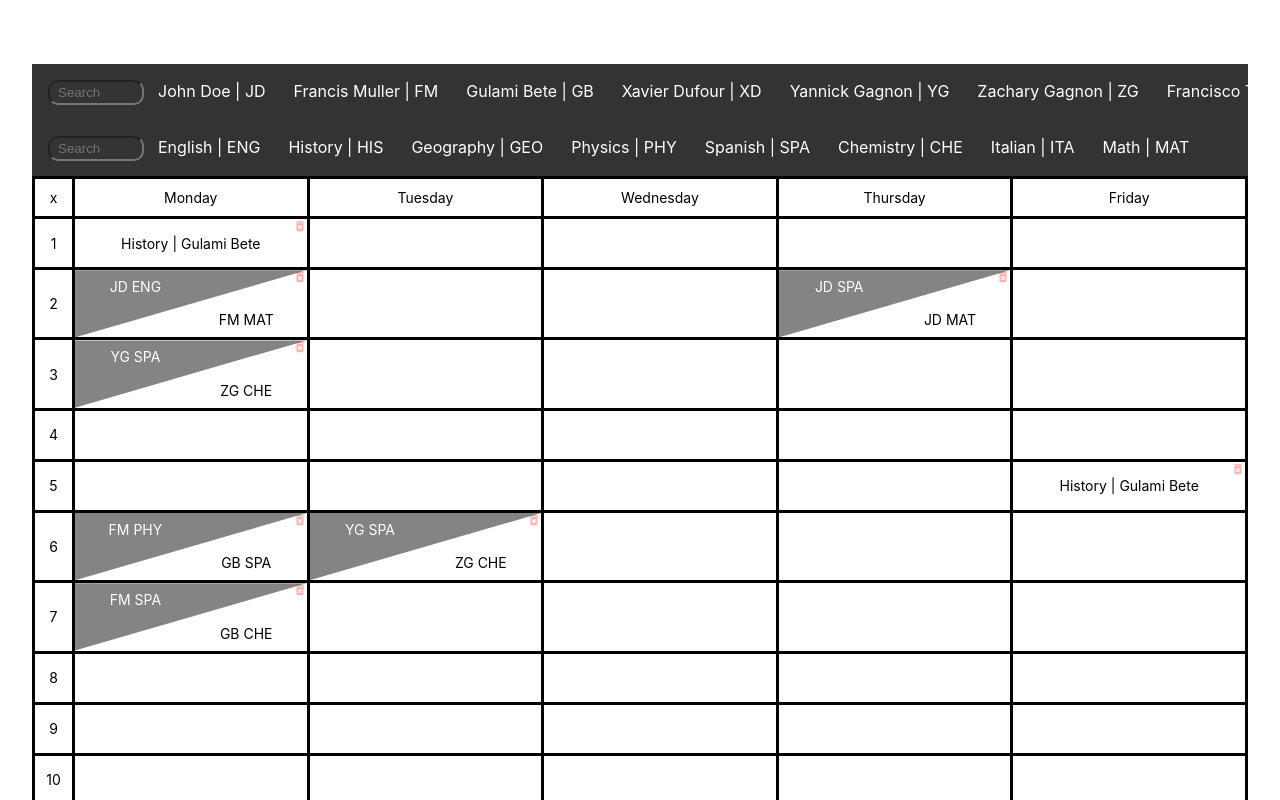
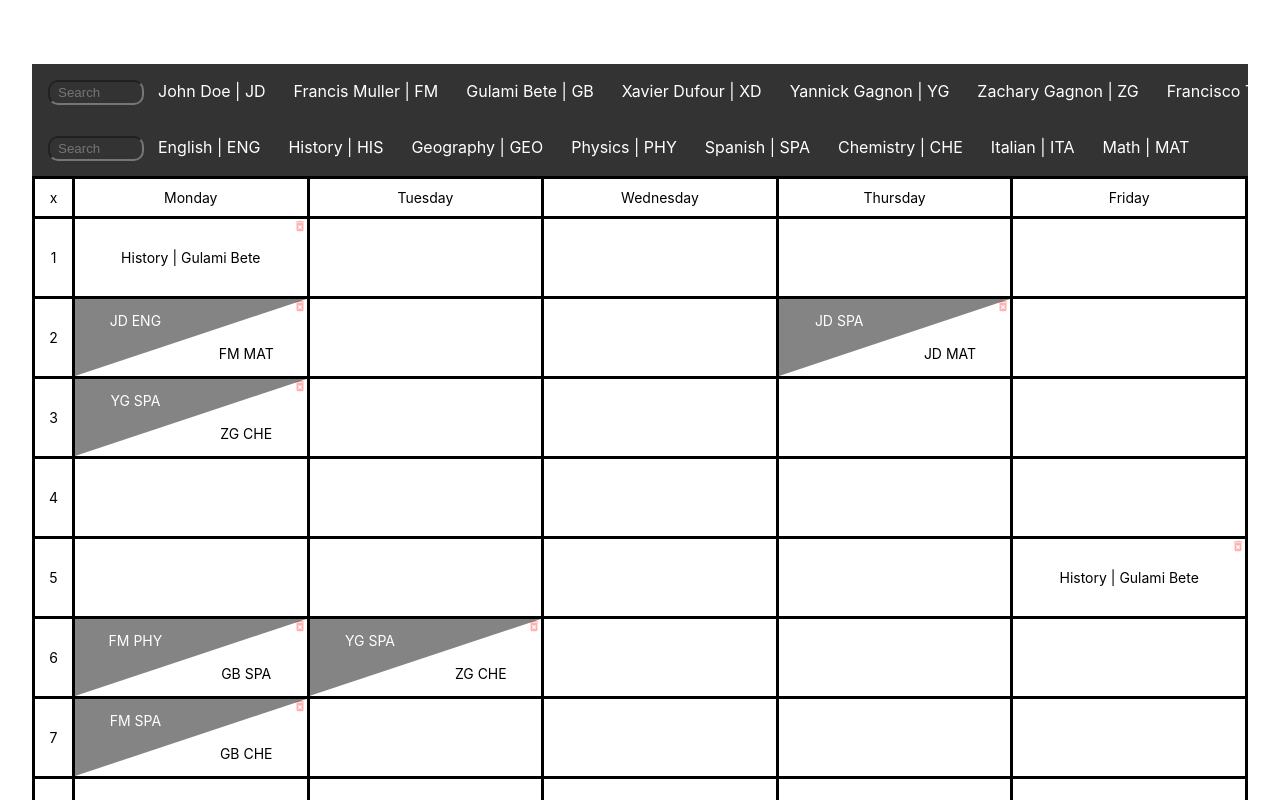
Before and after one commit to Chickenbiscuitoo/timetable-manager, a Next.js app: page / in a window 1280 px wide. Shown: the top 800 px of the page. Built offline with nearby package versions, Linux system fonts and the light colour scheme.

Commit message:
updated styles

```diff
--- a/styles/Timetable.module.css
+++ b/styles/Timetable.module.css
@@ -15,7 +15,7 @@
 	word-break: normal;
 	text-align: center;
 	position: relative;
-	height: 3.2rem;
+	height: 5rem;
 }
 
 .tg th {
```
